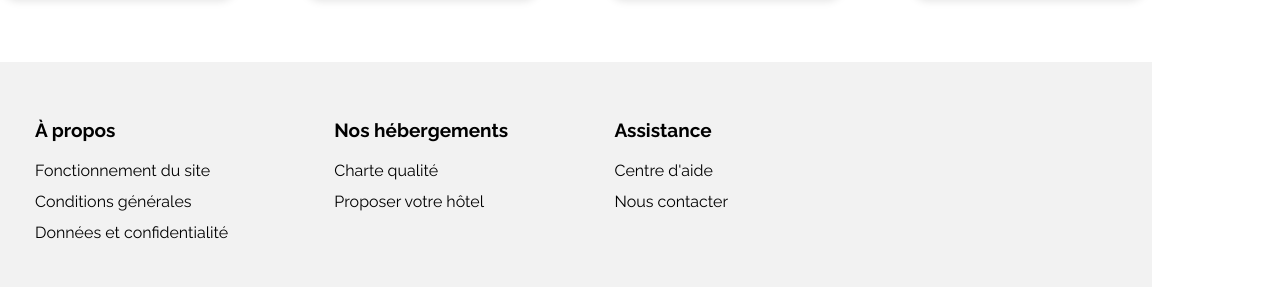
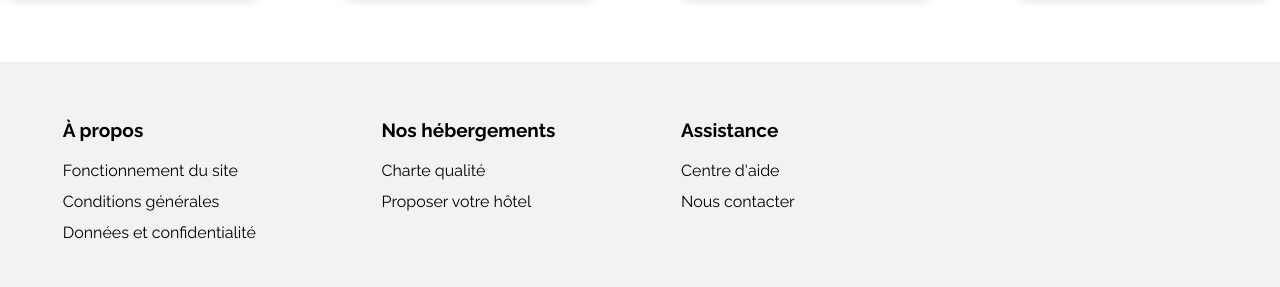
Before and after one commit to Camille0985/Booki, a plain HTML site: page index.html in a window 1280 px wide. Shown: the part 1631-1918 px from the top of the page. Drawn offline with Linux system fonts and the light colour scheme.

Commit message:
correction affichage version desktop

```diff
--- a/css/style.css
+++ b/css/style.css
@@ -25,7 +25,6 @@ header{
     flex-direction: row;
     padding: 45px 0;
     justify-content: space-between;
-    width: 90%;
 }
 
 #logo{
@@ -165,7 +164,6 @@ input{
     display: flex;
     justify-content: space-between;
     gap: 30px;
-    width: 90%;
 }
 
 #hebergements, #populaires{
@@ -300,9 +298,6 @@ span{
     height: 105px;
 }
 
-#activites{
-    width: 90%;
-}
 #activites h2{
     margin: 60px 0 25px;
 }
@@ -340,8 +335,7 @@ footer{
     background-color: #f2f2f2;
     margin-top: 65px;
     height: 225px;
-    width: 90%;
-    padding: 45px 55px 45px 35px;
+    padding: 45px 55px 0 0;
 }
 
 footer ul{
@@ -349,8 +343,10 @@ footer ul{
 }
 
 #container-colonnes-footer{
+    width: 70%;
     display: flex;
-    gap: 10%;
+    justify-content: space-around;
+    vertical-align: middle;
 }
 
 .titre-liste-footer{
@@ -510,7 +506,6 @@ footer a{
         width: 100%;
         margin-left: auto;
         margin-right: auto;
-
     }
 
     header{
```
